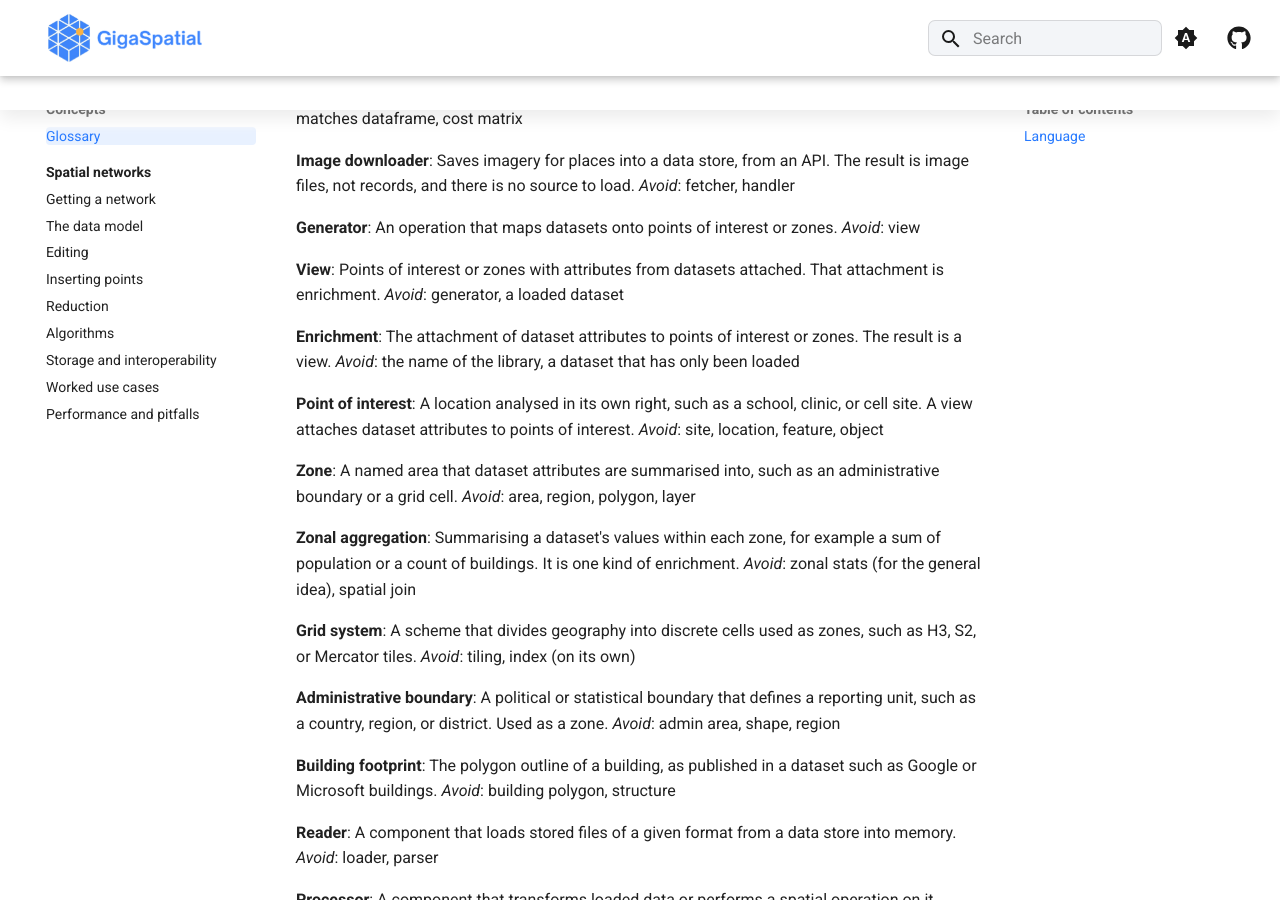
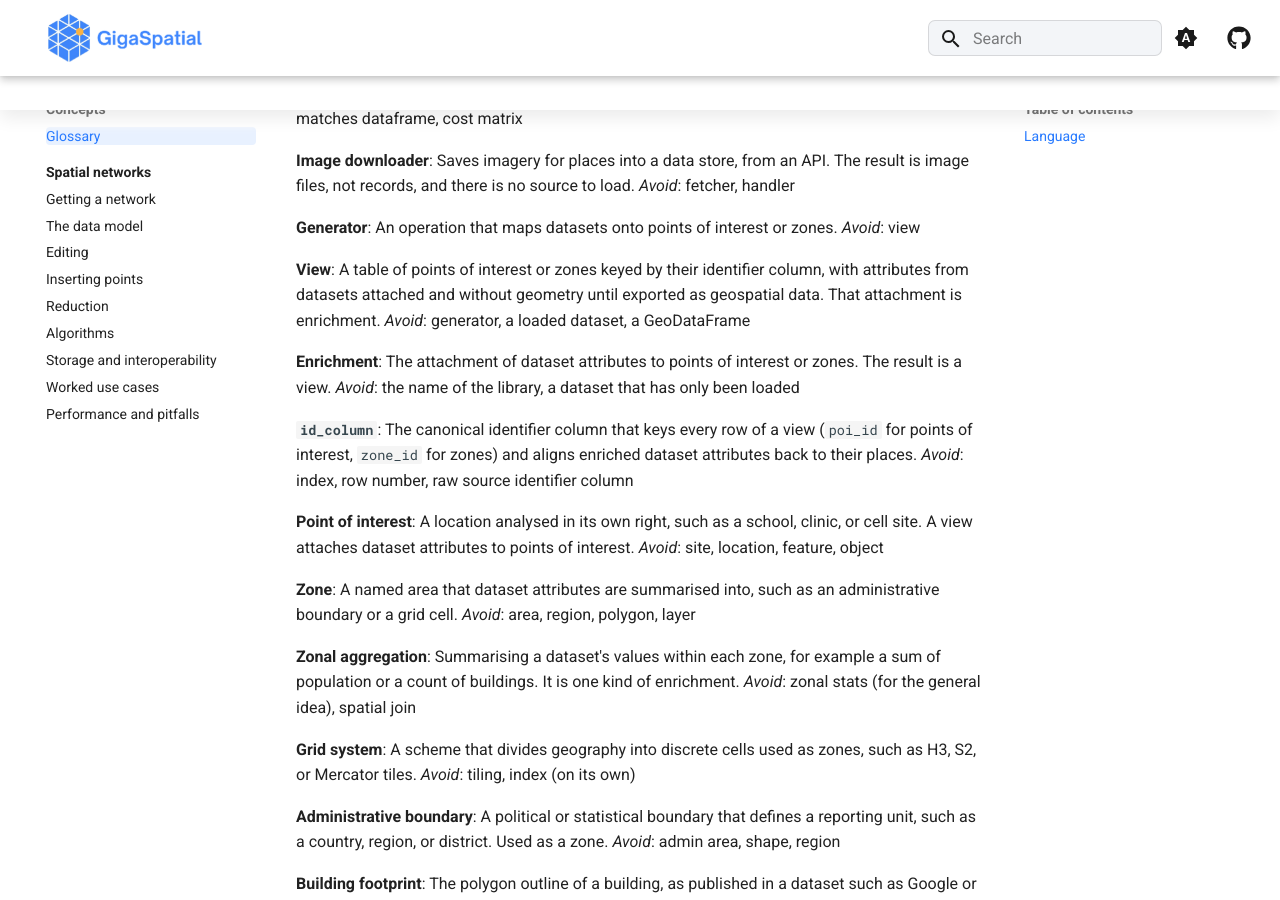
Before and after one commit to unicef/giga-spatial, an MkDocs documentation site: the page built from docs/concepts/glossary.md, in a window 1280 px wide and 900 px high, scrolled down 1794 px. Built offline with MkDocs 1.6.1 and Material for MkDocs 9.7.7, drawn with Linux system fonts in a browser that asks for light colours; comment, search, counter and statistics services are not loaded; the version menu is left out.

Commit message:
docs: define View and id_column in glossary and add ADR-0010

```diff
--- a/GLOSSARY.md
+++ b/GLOSSARY.md
@@ -81,12 +81,16 @@ An operation that maps datasets onto points of interest or zones.
 _Avoid_: view
 
 **View**:
-Points of interest or zones with attributes from datasets attached. That attachment is enrichment.
-_Avoid_: generator, a loaded dataset
+A table of points of interest or zones keyed by their identifier column, with attributes from datasets attached and without geometry until exported as geospatial data. That attachment is enrichment.
+_Avoid_: generator, a loaded dataset, a GeoDataFrame
 
 **Enrichment**:
 The attachment of dataset attributes to points of interest or zones. The result is a view.
 _Avoid_: the name of the library, a dataset that has only been loaded
+
+**`id_column`**:
+The canonical identifier column that keys every row of a view (`poi_id` for points of interest, `zone_id` for zones) and aligns enriched dataset attributes back to their places.
+_Avoid_: index, row number, raw source identifier column
 
 **Point of interest**:
 A location analysed in its own right, such as a school, clinic, or cell site. A view attaches dataset attributes to points of interest.
--- a/docs/adr/index.md
+++ b/docs/adr/index.md
@@ -13,3 +13,4 @@ These records explain decisions that are hard to reverse or surprising without c
 | [0007](0007-osm-extract-choice.md) | OSM extracts are chosen by polygon, with ISO codes only as a fast path and a curated list of multi-country extracts. |
 | [0008](0008-connection-planning.md) | Connecting points to an existing network is a rooted Steiner tree with the existing network as one virtual root, solved by `ConnectionPlanner`. |
 | [0009](0009-point-sets-and-distance-table.md) | Networks between two point sets are built with `from_point_sets`, tagged with `bipartite`, and queried as long cost tables with `distance_table`; `build_distance_graph` is deprecated. |
+| [0010](0010-view-generator-base-and-contract.md) | Point-of-interest and zonal view generators share an internal `BaseViewGenerator` and a uniform `self.view` return and overwrite contract. |
```
Also changed, not shown: docs/adr/0010-view-generator-base-and-contract.md (added, +18 -0 lines).
